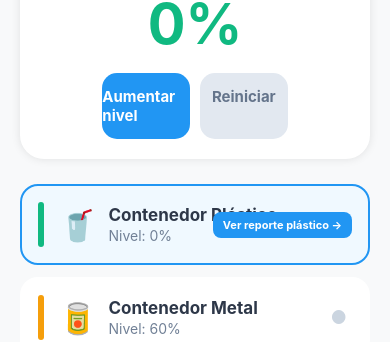
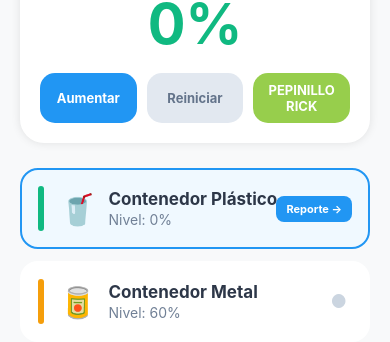
Before and after one commit to OnyBlue/EcoSort, a React Native app: screen /Home in a window 390 px wide. Shown: the part 287-629 px from the top of the page. Built offline with nearby package versions, Linux system fonts and the light colour scheme; no server answers.

Commit message:
INTEGRACION DE FIREBASE Y DE API RICK AND MORTY

```diff
--- a/App.js
+++ b/App.js
@@ -2,6 +2,7 @@ import React from 'react';
 import { NavigationContainer } from '@react-navigation/native';
 import { createNativeStackNavigator } from '@react-navigation/native-stack';
 import { SafeAreaProvider } from 'react-native-safe-area-context';
+import RickMortyScreen from './screens/RickMortyScreen';
 
 // Importamos nuestros componentes de pantalla
 import HomeScreen from './screens/HomeScreen';
@@ -18,6 +19,7 @@ export default function App() {
           <Stack.Screen name="Example" component={ExampleScreen}/>
           <Stack.Screen name="Home" component={HomeScreen} options={{headerShown: false}}/>
           <Stack.Screen name="Details" component={DetailsScreen} options={{headerShown: false}}/>
+          <Stack.Screen name="RickMorty" component={RickMortyScreen} options={{ title: 'API Rick and Morty' }} />
         </Stack.Navigator>
       </NavigationContainer>
     </SafeAreaProvider>
--- /dev/null
+++ b/firebaseConfig.js
@@ -0,0 +1,18 @@
+import { initializeApp } from "firebase/app";
+import { getFirestore } from "firebase/firestore";
+
+// Tus credenciales de EcoSort
+const firebaseConfig = {
+  apiKey: "AIzaSyBJrR1arl2p7dw3CRYJvkBNukSG3iHyUT0",
+  authDomain: "ecosort-2df8a.firebaseapp.com",
+  projectId: "ecosort-2df8a",
+  storageBucket: "ecosort-2df8a.firebasestorage.app",
+  messagingSenderId: "6269784885",
+  appId: "1:6269784885:web:039a9309706cc6be96b27c"
+};
+
+// Inicializar Firebase
+const app = initializeApp(firebaseConfig);
+
+// Exportar la base de datos para usarla en HomeScreen.js, etc.
+export const db = getFirestore(app);
--- a/package.json
+++ b/package.json
@@ -14,6 +14,7 @@
     "@react-navigation/native-stack": "^7.14.4",
     "expo": "~55.0.5",
     "expo-status-bar": "~55.0.4",
+    "firebase": "^12.12.0",
     "react": "19.2.0",
     "react-dom": "19.2.0",
     "react-native": "0.83.2",
--- a/screens/HomeScreen.js
+++ b/screens/HomeScreen.js
@@ -1,6 +1,10 @@
 import React, { useState } from 'react';
-import { View, Text, Button, StyleSheet, ScrollView } from 'react-native';
-import { TouchableOpacity, SafeAreaView, StatusBar } from 'react-native';
+import { View, Text, StyleSheet, ScrollView, TouchableOpacity, SafeAreaView, StatusBar, Alert } from 'react-native';
+
+// --- INTEGRACIÓN CON FIREBASE ---
+import { db } from '../firebaseConfig';
+import { collection, addDoc, serverTimestamp } from "firebase/firestore";
+
 import EstadoContenedor from "../components/EstadoContenedor";
 import MenuDesplegable from "../components/MenuDesplegable";
 
@@ -13,20 +17,51 @@ export default function HomeScreen({ navigation }) {
 
   const [seleccionado, setSeleccionado] = useState('Plástico');
 
+  // Colores dinámicos según el nivel
   const getStatusColor = (nivel) => {
     if (nivel >= 85) return '#EF4444';
     if (nivel >= 50) return '#F59E0B';
     return '#10B981';
   };
 
-  const modificarNivel = (cantidad) => {
+  // FUNCIÓN PARA ACTUALIZAR NIVEL Y GUARDAR EN LA NUBE
+  const modificarNivelYGuardar = async (cantidad) => {
+    const nuevoNivel = Math.max(0, Math.min(100, niveles[seleccionado] + cantidad));
+
     setNiveles(prev => ({
       ...prev,
-      [seleccionado]: Math.max(0, Math.min(100, prev[seleccionado] + cantidad))
+      [seleccionado]: nuevoNivel
     }));
+
+    try {
+      await addDoc(collection(db, "reportes_reciclaje"), {
+        contenedor: seleccionado,
+        nivel: nuevoNivel,
+        fecha: serverTimestamp(),
+        tipo_accion: "Aumento de nivel"
+      });
+      console.log("Datos sincronizados con éxito");
+    } catch (error) {
+      console.error("Error al subir a Firebase: ", error);
+      Alert.alert("Error de conexión", "No se pudo guardar en la nube.");
+    }
   };
 
-  // Función para navegar a detalles
+  // Función para vaciar el contenedor
+  const reiniciarNivel = async () => {
+    setNiveles({...niveles, [seleccionado]: 0});
+    try {
+      await addDoc(collection(db, "reportes_reciclaje"), {
+        contenedor: seleccionado,
+        nivel: 0,
+        fecha: serverTimestamp(),
+        tipo_accion: "Contenedor vaciado"
+      });
+    } catch (e) {
+      console.log("Error al resetear: ", e);
+    }
+  };
+
   const irADetalles = (tipo) => {
     navigation.navigate('Details', {
       tipo: tipo,
@@ -47,9 +82,9 @@ export default function HomeScreen({ navigation }) {
         activeOpacity={0.8}
         onPress={() => {
           if (esActivo) {
-            irADetalles(tipo); // Si ya está seleccionado, navega
+            irADetalles(tipo);
           } else {
-            setSeleccionado(tipo); // Si no, lo selecciona
+            setSeleccionado(tipo);
           }
         }}
       >
@@ -63,10 +98,9 @@ export default function HomeScreen({ navigation }) {
           </View>
         </View>
 
-        {/* Texto dinámico a la derecha */}
         {esActivo ? (
           <View style={styles.reportBadge}>
-            <Text style={styles.reportText}>Ver reporte {tipo.toLowerCase()} →</Text>
+            <Text style={styles.reportText}>Reporte →</Text>
           </View>
         ) : (
           <Text style={styles.dotMark}>●</Text>
@@ -78,12 +112,12 @@ export default function HomeScreen({ navigation }) {
   return (
     <SafeAreaView style={styles.safeArea}>
       <StatusBar barStyle="dark-content" />
-      <ScrollView contentContainerStyle={styles.container}>
+      <ScrollView contentContainerStyle={styles.containerMain}>
 
         <View style={styles.header}>
-        <Text style={styles.title}>🌱 EcoSort App</Text>
-        <Text style={styles.tagline}>Gestión de residuo inteligente</Text>
-          </View>
+          <Text style={styles.title}>🌱 EcoSort App</Text>
+          <Text style={styles.tagline}>Gestión de residuo inteligente</Text>
+        </View>
 
         <MenuDesplegable navigation={navigation} />
 
@@ -98,16 +132,23 @@ export default function HomeScreen({ navigation }) {
           <View style={styles.row}>
             <TouchableOpacity
               style={styles.mainButton}
-              onPress={() => modificarNivel(10)}
+              onPress={() => modificarNivelYGuardar(10)}
             >
-              <Text style={styles.buttonText}>Aumentar nivel</Text>
+              <Text style={styles.buttonText}>Aumentar</Text>
             </TouchableOpacity>
 
             <TouchableOpacity
               style={[styles.mainButton, { backgroundColor: '#E2E8F0' }]}
-              onPress={() => setNiveles({...niveles, [seleccionado]: 0})}
+              onPress={reiniciarNivel}
             >
               <Text style={[styles.buttonText, { color: '#64748B' }]}>Reiniciar</Text>
+            </TouchableOpacity>
+
+            <TouchableOpacity
+              style={[styles.mainButton, { backgroundColor: '#97ce4c' }]}
+              onPress={() => navigation.navigate('RickMorty')}
+            >
+              <Text style={styles.buttonText}>PEPINILLO RICK</Text>
             </TouchableOpacity>
           </View>
         </View>
@@ -123,13 +164,8 @@ export default function HomeScreen({ navigation }) {
 }
 
 const styles = StyleSheet.create({
-  container: { flexGrow: 1, justifyContent: 'center', alignItems: 'center', padding: 20 },
-  text: { fontSize: 18, marginBottom: 10 },
-  numero: { fontSize: 60, fontWeight: 'bold', color: '#2196F3', marginBottom: 20 },
-  buttonGap: { marginVertical: 8, width: '80%' },
-  divider: { height: 1, backgroundColor: '#ccc', width: '90%', marginVertical: 20 },
   safeArea: { flex: 1, backgroundColor: '#F8F9FA' },
-  container: { padding: 20 },
+  containerMain: { padding: 20 },
   header: { marginBottom: 20 },
   title: { fontSize: 26, fontWeight: 'bold', color: '#1A202C' },
   tagline: { fontSize: 14, color: '#718096' },
@@ -148,15 +184,16 @@ const styles = StyleSheet.create({
   controlLabel: { fontSize: 13, fontWeight: 'bold', color: '#A0AEC0', textTransform: 'uppercase', letterSpacing: 1 },
   numero: { fontSize: 56, fontWeight: 'bold', marginVertical: 5 },
 
-  row: { flexDirection: 'row', gap: 10, marginTop: 10 },
+  row: { flexDirection: 'row', gap: 10, marginTop: 10, width: '100%' },
   mainButton: {
     backgroundColor: '#2196F3',
-    paddingVertical: 14,
+    height: 50,
     borderRadius: 15,
     flex: 1,
     alignItems: 'center',
+    justifyContent: 'center',
   },
-  buttonText: { color: '#FFF', fontWeight: 'bold', fontSize: 15 },
+  buttonText: { color: '#FFF', fontWeight: 'bold', fontSize: 13, textAlign: 'center' },
 
   card: {
     backgroundColor: '#FFF',
@@ -168,8 +205,6 @@ const styles = StyleSheet.create({
     borderWidth: 2,
     borderColor: 'transparent',
     elevation: 2,
-    shadowColor: '#000',
-    shadowOpacity: 0.05,
   },
   cardActive: {
     borderColor: '#2196F3',
@@ -187,10 +222,6 @@ const styles = StyleSheet.create({
     paddingHorizontal: 10,
     borderRadius: 8,
   },
-  reportText: {
-    color: '#FFF',
-    fontSize: 11,
-    fontWeight: 'bold',
-  },
+  reportText: { color: '#FFF', fontSize: 11, fontWeight: 'bold' },
   dotMark: { color: '#CBD5E0', fontSize: 18, marginRight: 5 }
 });
--- /dev/null
+++ b/screens/RickMortyScreen.js
@@ -0,0 +1,55 @@
+import React, { useState, useEffect } from 'react';
+import { View, Text, StyleSheet, FlatList, Image, SafeAreaView, TouchableOpacity } from 'react-native';
+
+export default function RickMortyScreen({ navigation }) {
+  const [personajes, setPersonajes] = useState([]);
+  const [cargando, setCargando] = useState(true);
+
+  useEffect(() => {
+    fetch('https://rickandmortyapi.com/api/character')
+      .then(response => response.json())
+      .then(data => {
+        setPersonajes(data.results);
+        setCargando(false);
+      })
+      .catch(error => console.error(error));
+  }, []);
+
+  const renderItem = ({ item }) => (
+    <View style={styles.card}>
+      <Image source={{ uri: item.image }} style={styles.image} />
+      <View>
+        <Text style={styles.name}>{item.name}</Text>
+        <Text style={styles.status}>{item.species} - {item.status}</Text>
+      </View>
+    </View>
+  );
+
+  return (
+    <SafeAreaView style={styles.container}>
+
+
+      <Text style={styles.title}>PERSONAJES DE RICK Y MORTY</Text>
+
+      {cargando ? (
+        <Text>Cargando multiverso... perra!</Text>
+      ) : (
+        <FlatList
+          data={personajes}
+          keyExtractor={item => item.id.toString()}
+          renderItem={renderItem}
+        />
+      )}
+    </SafeAreaView>
+  );
+}
+
+const styles = StyleSheet.create({
+  container: { flex: 1, padding: 20, backgroundColor: '#F8F9FA' },
+  title: { fontSize: 24, fontWeight: 'bold', marginVertical: 20 },
+  backButton: { backgroundColor: '#2196F3', padding: 10, borderRadius: 10, alignSelf: 'flex-start' },
+  card: { flexDirection: 'row', backgroundColor: '#FFF', padding: 15, borderRadius: 15, marginBottom: 10, alignItems: 'center', elevation: 2 },
+  image: { width: 60, height: 60, borderRadius: 30, marginRight: 15 },
+  name: { fontSize: 18, fontWeight: 'bold' },
+  status: { color: '#718096' }
+});
```
Also changed, not shown: 1 other file (tests, documents, lock files or other folders).
